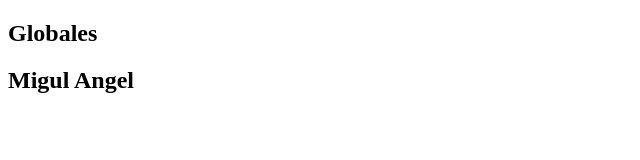
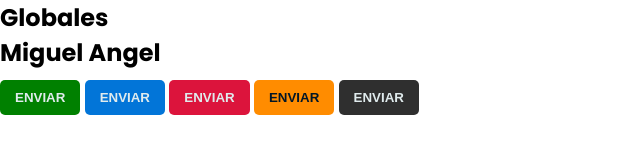
Before and after one commit to WebMaick/config-blogales, a website: page index.html in a window 1280 px wide. Shown: the whole page, without its empty margins (0-640 px from the left). Drawn offline with Linux system fonts and the light colour scheme.

Commit message:
Correcion de configuraciones colores/globales

```diff
--- a/index.html
+++ b/index.html
@@ -5,10 +5,28 @@
     <meta http-equiv="X-UA-Compatible" content="IE=edge">
     <meta name="viewport" content="width=device-width, initial-scale=1.0">
     <title>Config globales</title>
+    <link rel="stylesheet" href="css/styles.css">
 </head>
 <body>
     <h2>Globales</h2>
 
-	<h2>Migul Angel</h2>
+	<h2>Miguel Angel</h2>
+
+
+    <button class="btn btn-success">
+        Enviar
+    </button>
+    <button class="btn btn-primary">
+        Enviar
+    </button>
+    <button class="btn btn-danger">
+        Enviar
+    </button>
+    <button class="btn btn-edit">
+        Enviar
+    </button>
+    <button class="btn btn-dark">
+        Enviar
+    </button>
 </body>
 </html>
--- /dev/null
+++ b/package.json
@@ -0,0 +1,5 @@
+{
+  "dependencies": {
+    "sass": "^1.32.12"
+  }
+}
--- a/colores.scss
+++ b/styles/_colores.scss
@@ -26,9 +26,14 @@ $success: #008000;
 $success-1:#5cb85c;
 
 
+$black:black;
 $dark: #2f2f2f;
 $dark-1:#292b2c;
 $dark-2:#30313e;
 
+$dark-bg: #262626;
+$gray-1: #BCB4B4;
+$gray-2: #363636;
+$deep-dark: #1e1e1e;
 
 $primary:#0275d8;
--- a/globales.scss
+++ b/styles/_globales.scss
@@ -130,3 +130,14 @@ p{
         color: darken($color: $claro, $amount: 10);
     }
 }
+
+
+.btn-dark{
+    background-color: $dark;
+    color: $claro;
+
+    &:hover{
+        background-color: darken($color: $dark, $amount: 5);
+        color: darken($color: $claro, $amount: 10);
+    }
+}
--- /dev/null
+++ b/styles/styles.scss
@@ -0,0 +1,6 @@
+@import './colores';
+@import './globales';
+
+
+
+@import './pagina';
```
Also changed, not shown: css/styles.css (added), styles/_pagina.scss (added), 2 other files.
